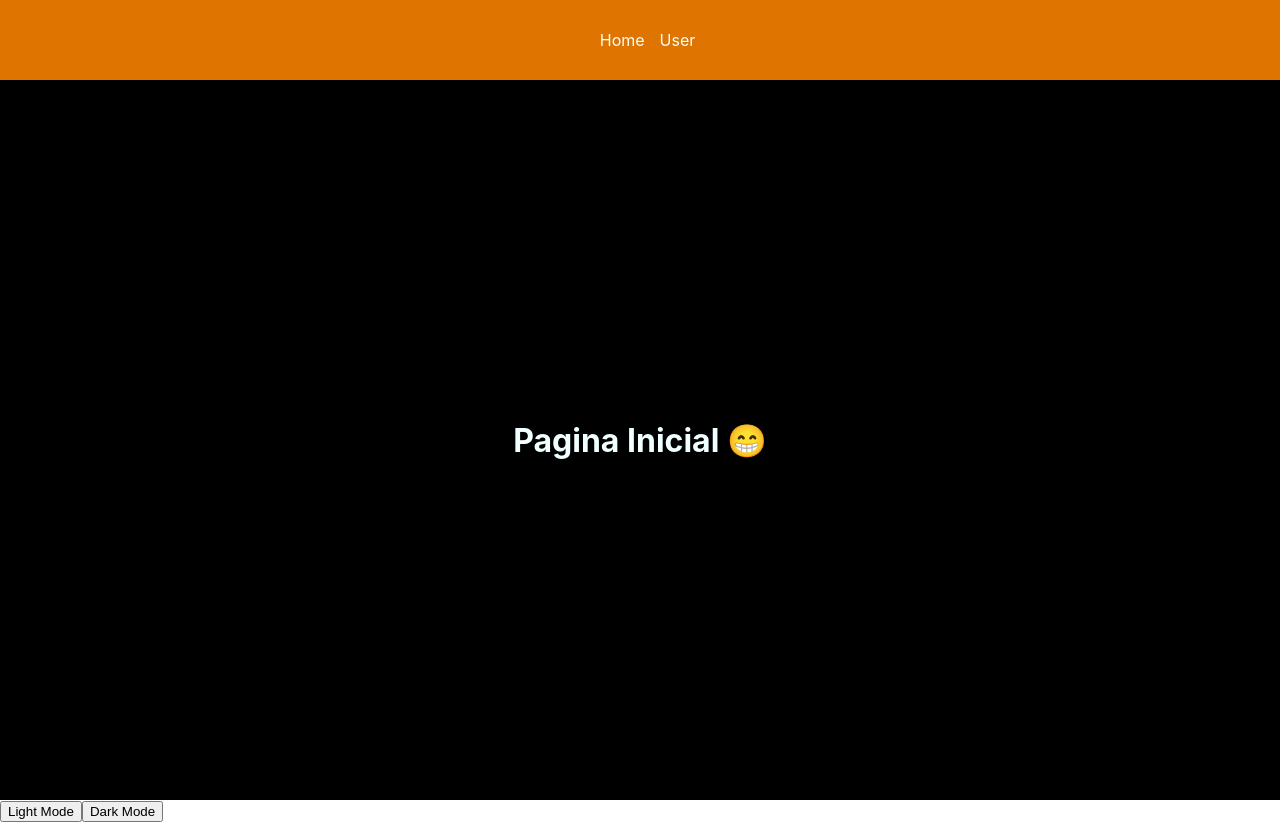
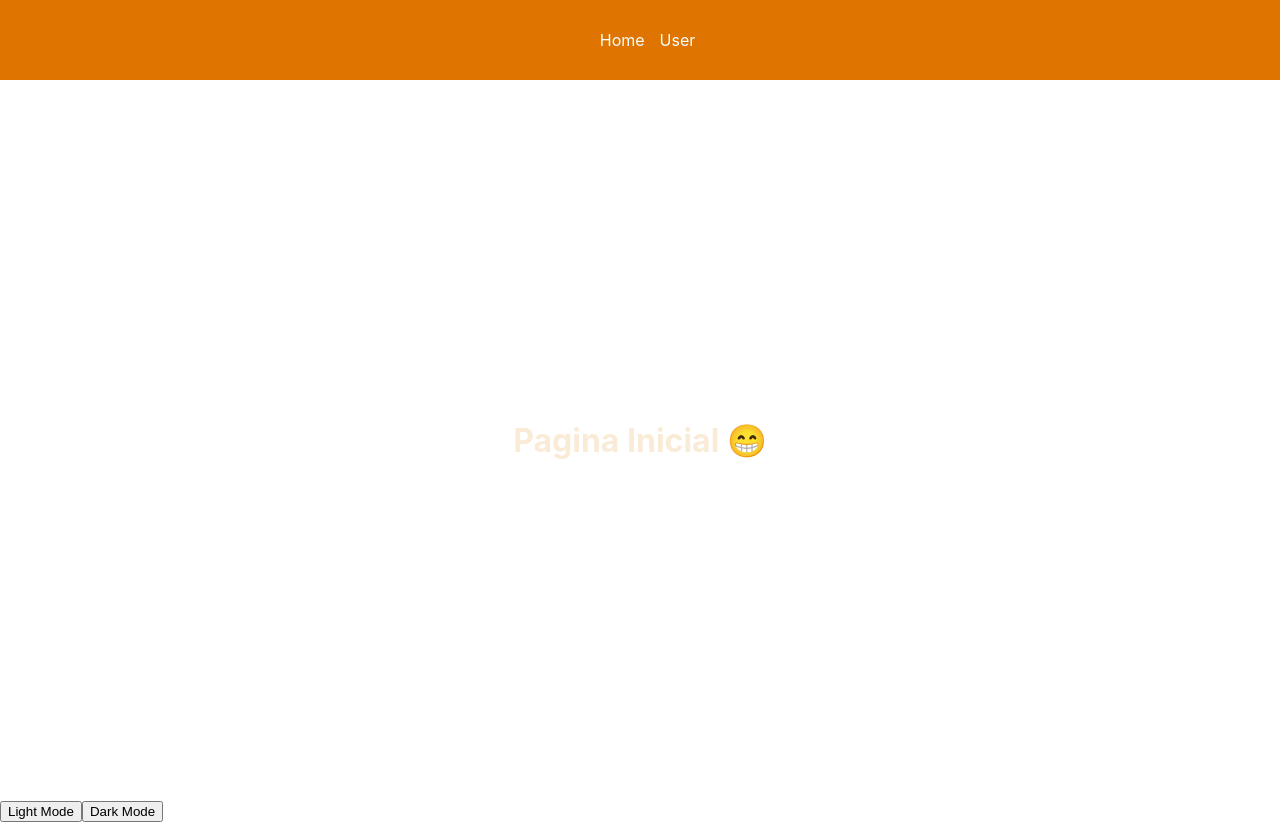
Before and after one commit to RAJ66/learningRedux, a React (Create React App) app: page / in a window 1280 px wide. Built offline with nearby package versions, Linux system fonts and the light colour scheme.

Commit message:
light mode home complet

```diff
--- a/src/App.js
+++ b/src/App.js
@@ -10,9 +10,12 @@ export default class App extends Component {
 
   lightMode() {
     console.log('light mode : on');
-    document.getElementById("header").style.backgroundColor = "green";
+    document.getElementById("header").style.backgroundColor = "#6200ee";
+    document.getElementById("mainTest").style.backgroundColor = "rgb(242,231,254)";
+    document.getElementById("home").style.color = "black";
+
+
   }
-
 
   render() {
     return (
@@ -23,7 +26,7 @@ export default class App extends Component {
             <Link className='page' to="/user">User</Link>
           </div>
 
-        <div className='Main'>
+        <div className='Main' id='mainTest'>
           {routerConfig.map((value, key) => {
             return <Route
               key={key}
--- a/src/pages/home/Home.js
+++ b/src/pages/home/Home.js
@@ -6,7 +6,7 @@ import './styles.css'
 export default function Home() {
 
   return (
-    <div className='Home'>
+    <div className='Home' id='home'>
       <h1 className='Title'>Pagina Inicial 😁</h1>
     </div>
 
--- a/src/pages/home/styles.css
+++ b/src/pages/home/styles.css
@@ -2,10 +2,7 @@
   display: flex;
   justify-content: center;
   align-items: center;
-  background-color: #000000;
+
   height: 100%;
 
 }
-.Title{
-  color: azure;
-}
```
